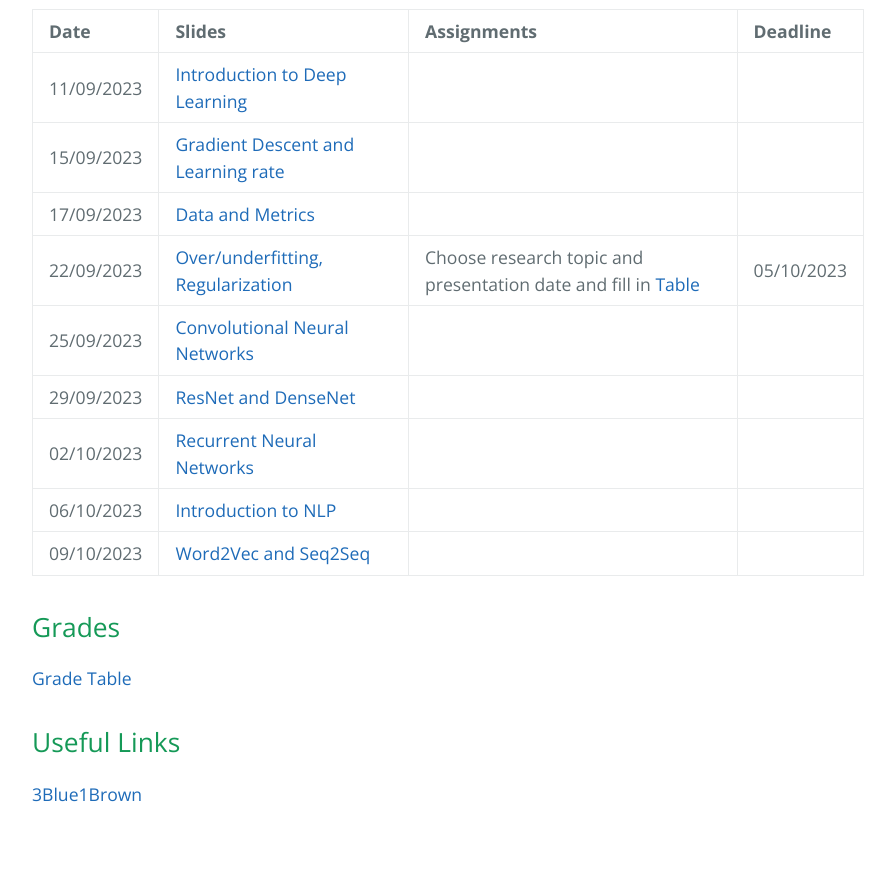
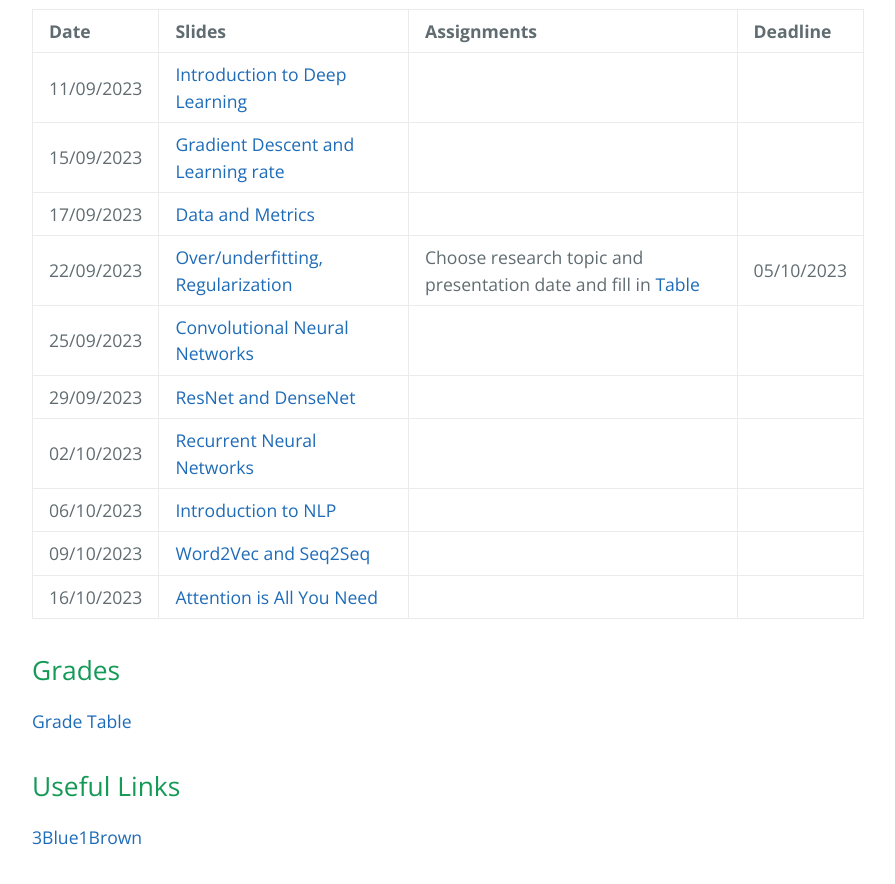
Before and after one commit to decoder-99/DL23Fall, a Jekyll site: the page built from index.md, in a window 1280 px wide and 900 px high, scrolled down 681 px. Shown: the top 884 px of the window, without its empty margins (192-1087 px from the left). Built offline with Jekyll 4.4.1, drawn with Linux system fonts in a browser that asks for light colours; the repository's description, which GitHub fills in, is left out; our own code applies the rules of GitHub Pages for plain Markdown files; before the commit the page ends 1538 px from its top, so only the background shows below that.

Commit message:
Update index.md

```diff
--- a/index.md
+++ b/index.md
@@ -21,6 +21,7 @@ You can find information about attendance, individual achievements, and importan
 |02/10/2023|[Recurrent Neural Networks](https://docs.google.com/presentation/d/1-TP81w5xy8SkKrmY_ceupp4mBd5zYLAnJJQpzefYRRc/edit?usp=sharing)||
 |06/10/2023|[Introduction to NLP](https://docs.google.com/presentation/d/1lwDIev8BkcdFOvyX4ox8X_Z21fcCQt1Ezs-j2HpWqVI/edit?usp=sharing)||
 |09/10/2023|[Word2Vec and Seq2Seq](https://docs.google.com/presentation/d/1FUq64oeNeW-7Tc7dwq59VAWI93U6GftEu5XgVVl9wKM/edit?usp=sharing)||
+|16/10/2023|[Attention is All You Need](https://docs.google.com/presentation/d/1GDX415J9HMfPlUp6-8lDj2L4XQfRoDO_9jYFPHnglU0/edit?usp=sharing)||
 
 
 ## Grades
```
